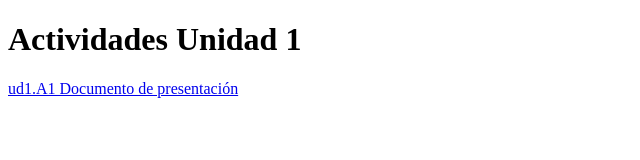
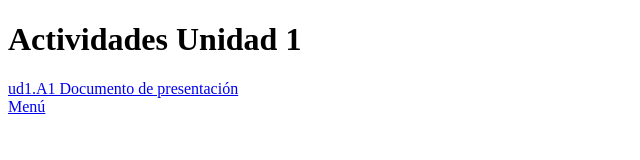
Before and after one commit to manuelgutierrez46/manuelgutierrez.github.io, a plain HTML site: page lm1920/unidades/unidad1/index.html in a window 1280 px wide. Shown: the full height of the page, 0-640 px from the left. Drawn offline with Linux system fonts and the light colour scheme.

Commit message:
Update index.html

```diff
--- a/lm1920/unidades/unidad1/index.html
+++ b/lm1920/unidades/unidad1/index.html
@@ -15,5 +15,8 @@
         <a href="https://manuelgutierrez46.github.io/lm1920/unidades/unidad1/presentacion.pdf">ud1.A1 Documento de presentación</a>
     </body>
 
+    <footer>
+        <a href="https://manuelgutierrez46.github.io/">Menú</a>
+    </footer>
 
 </html>
```
